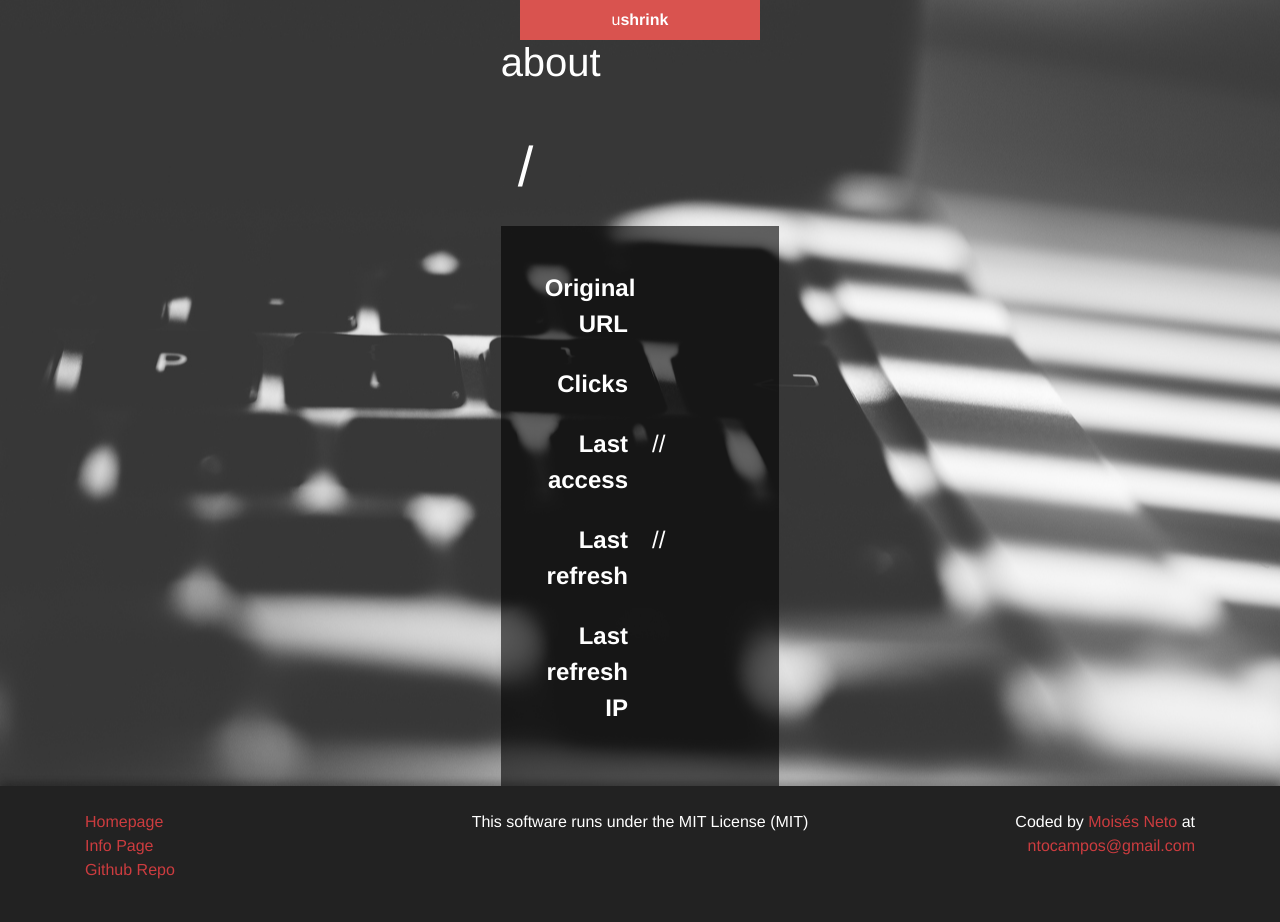
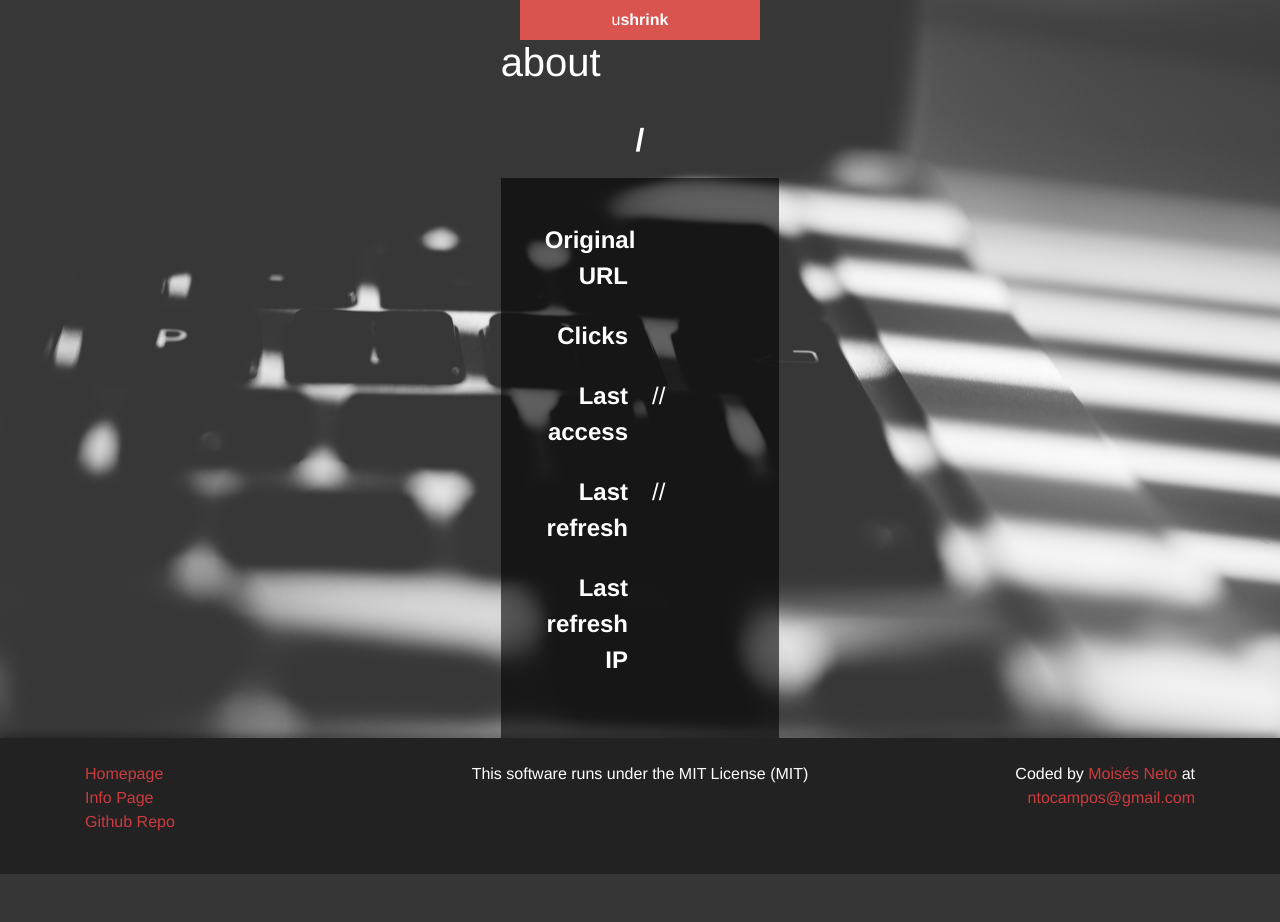
Before and after one commit to Gamer-AI-13/urlshortener-flask, a Flask app: template templates/info.html in a window 1280 px wide. After the commit the page ends 874 px from the top, so only its background shows below. Run offline with Flask 2, Linux system fonts and the light colour scheme; the template is opened without the code that fills it, so the values that code supplies are empty; some libraries are stand-ins or nearby versions.

Commit message:
Adjusting the info texts sizes

```diff
--- a/static/css/info-styles.css
+++ b/static/css/info-styles.css
@@ -74,9 +74,18 @@
 .red-text {
     color: #D2464A;
     font-weight: bold;
-    font-size: 5rem;
+    font-size: 3rem;
+}
+
+.page-header {
+    display: flex;
+    flex-direction: column;
 }
 
 .page-header .btn {
     color: white;
 }
+
+.domain {
+    font-size: 2rem;
+}
--- a/templates/info.html
+++ b/templates/info.html
@@ -31,7 +31,7 @@
                           about
                       </h1>
                       <a href="/{{url.url_hash}}" class="btn">
-                          <strong class="display-4 url">
+                          <strong class="domain">
                               {{ domain }}/<span class="red-text">{{url.url_hash}}</span>
                           </strong>
                       </a>
```
Also changed, not shown: 1 other file.
